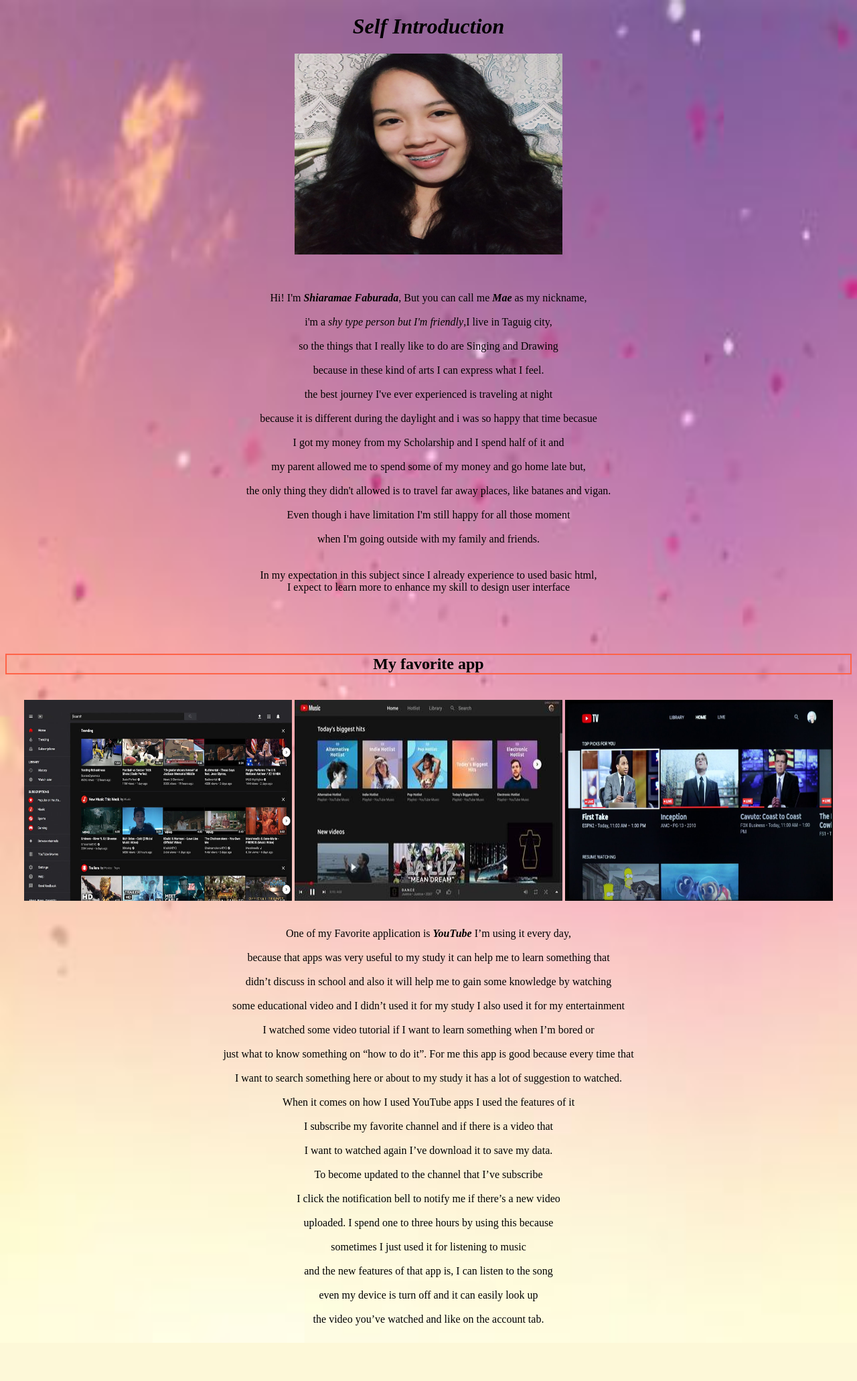
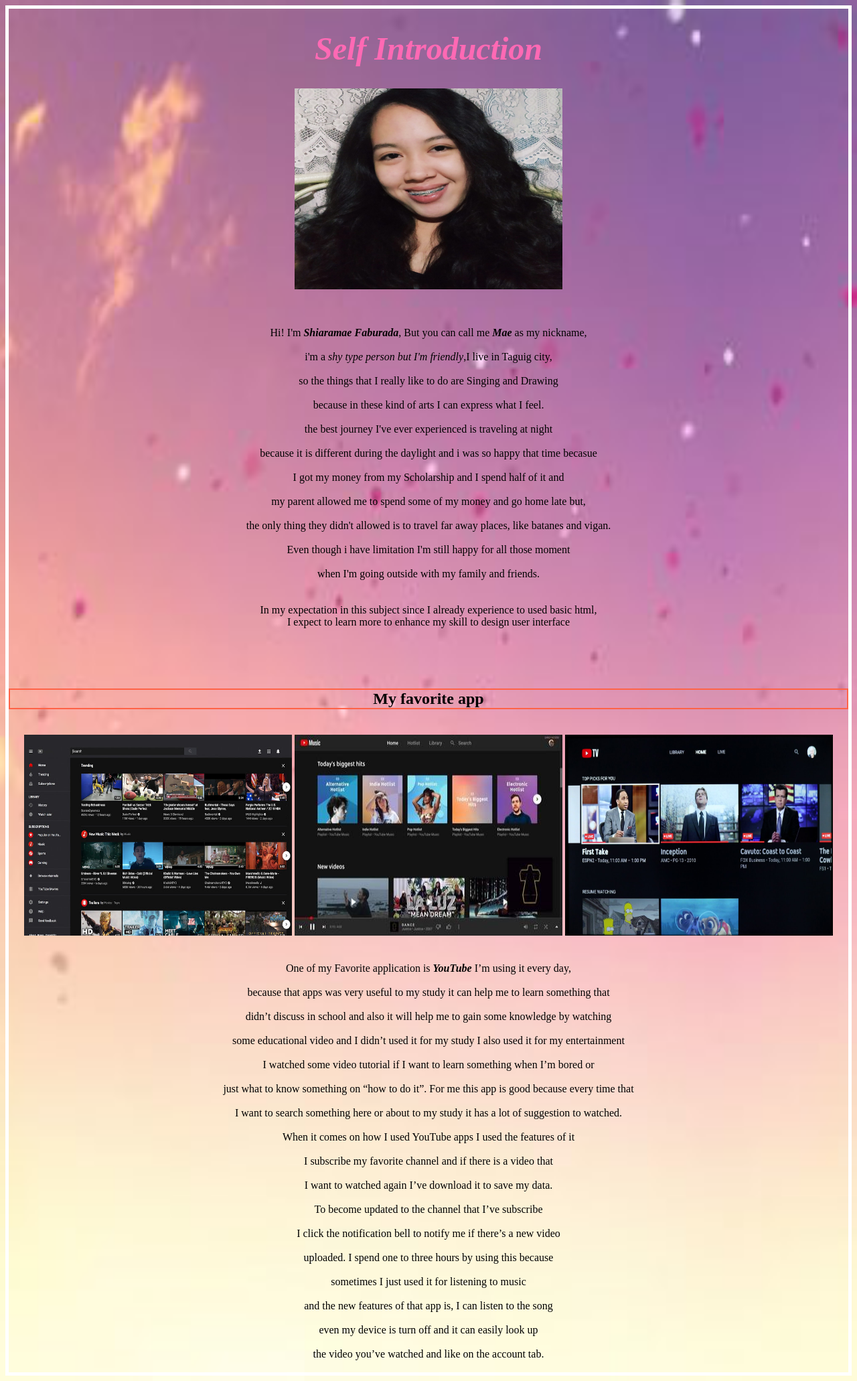
Before and after one commit to DemeterCaubang/lab1test, a PHP site: page /index.html in a window 1280 px wide. Shown: the whole page at 67% size. Before the commit the page ends 2005 px from the top, so only its background shows below. Run offline with PHP 8.4, Linux system fonts and the light colour scheme.

Commit message:
h1 font color css

```diff
--- a/css/style.css
+++ b/css/style.css
@@ -2,4 +2,11 @@ body {
 background-image: url(cute.png);
 background-repeat: no-repeat;
 background-size: 100% 100%;
+border: 5px solid white;
 }
+
+h1 {
+   color: #ff69b4;;
+   font-family: 'IBM Plex Serif',serif;
+   font-size: 300%;
+}
```
